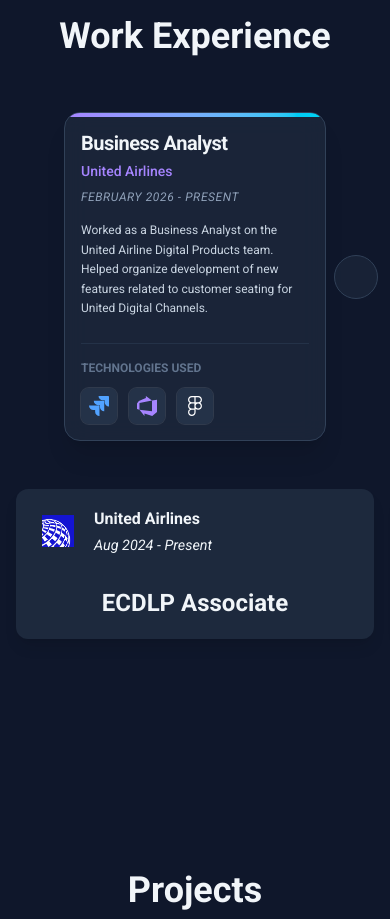
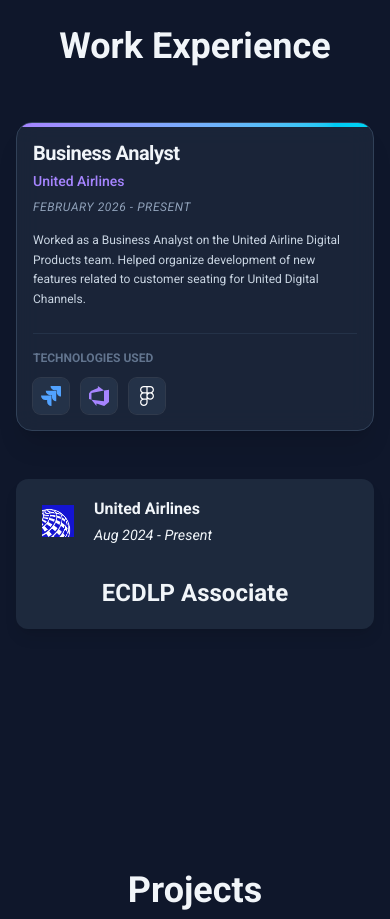
Before and after one commit to BDJONES/portfolio-site, a React (Vite) app in the folder frontend/: page / in a window 390 px wide. Shown: the part 2080-2999 px from the top of the page. Built offline with nearby package versions, Linux system fonts and the light colour scheme; some icons are missing.

Commit message:
Updated styling for homescreen and implemented swiping on the work experience section for jobs

```diff
--- a/frontend/src/components/Home/styling/Home.css
+++ b/frontend/src/components/Home/styling/Home.css
@@ -40,7 +40,8 @@
     }
 }
 
-@media (min-width: 431px) and (max-width: 640px) {
+/* Same avatar size from 431px through 767px (so 640 and 767 match) */
+@media (min-width: 431px) and (max-width: 767px) {
     .AvatarContainer {
         @apply max-w-[220px];
     }
--- a/frontend/src/components/WorkExperience/JobCarousel.tsx
+++ b/frontend/src/components/WorkExperience/JobCarousel.tsx
@@ -1,8 +1,13 @@
-import { useState, useEffect } from "react";
+import { useState, useEffect, useRef } from "react";
 import { JobProps, SkillItem } from "./Job";
 import "./styling/JobCarousel.css";
 import { motion } from "framer-motion";
 import { CarouselNavButton } from "../common/CarouselNavButton";
+
+/** Minimum horizontal movement (px) before we treat the gesture as horizontal (avoids stealing vertical scroll). */
+const SWIPE_LOCK_THRESHOLD = 12;
+/** Minimum swipe distance (px) to change slide on release. */
+const SWIPE_CHANGE_THRESHOLD = 40;
 
 // Only show tooltip when device supports hover (not on touch/mobile)
 const supportsHover = () =>
@@ -79,6 +84,12 @@
 
     const [currentIndex, setCurrentIndex] = useState(0);
     const [slideDirection, setSlideDirection] = useState<"left" | "right">("right");
+    const [dragOffset, setDragOffset] = useState(0);
+    const swipeRef = useRef<HTMLDivElement>(null);
+    const touchStartRef = useRef<{ x: number; y: number } | null>(null);
+    const gestureLockRef = useRef<"h" | "v" | null>(null);
+    const lastDeltaXRef = useRef(0);
+    const justSwipedRef = useRef(false);
 
     // Clamp currentIndex to valid range - handles case when jobs array shrinks
     const safeCurrentIndex =
@@ -92,6 +103,82 @@
             setCurrentIndex(safeCurrentIndex);
         }
     }, [currentIndex, safeCurrentIndex]);
+
+    // Touch swipe: same behavior as Experience carousel (lock to horizontal after threshold, 40px to change slide)
+    useEffect(() => {
+        const el = swipeRef.current;
+        if (!el) return;
+
+        const handleTouchStart = (e: TouchEvent) => {
+            if (e.touches.length !== 1) return;
+            touchStartRef.current = { x: e.touches[0].clientX, y: e.touches[0].clientY };
+            gestureLockRef.current = null;
+            lastDeltaXRef.current = 0;
+        };
+
+        const handleTouchMove = (e: TouchEvent) => {
+            if (e.touches.length !== 1 || !touchStartRef.current) return;
+            const deltaX = e.touches[0].clientX - touchStartRef.current.x;
+            const deltaY = e.touches[0].clientY - touchStartRef.current.y;
+
+            if (gestureLockRef.current === null) {
+                if (Math.abs(deltaX) > SWIPE_LOCK_THRESHOLD || Math.abs(deltaY) > SWIPE_LOCK_THRESHOLD) {
+                    gestureLockRef.current = Math.abs(deltaX) > Math.abs(deltaY) ? "h" : "v";
+                }
+            }
+
+            if (gestureLockRef.current === "h") {
+                e.preventDefault();
+                lastDeltaXRef.current = deltaX;
+                setDragOffset(deltaX);
+            }
+        };
+
+        const handleTouchEnd = () => {
+            if (gestureLockRef.current === "h") {
+                const dx = lastDeltaXRef.current;
+                if (dx < -SWIPE_CHANGE_THRESHOLD) {
+                    setSlideDirection("right");
+                    setCurrentIndex((i) => Math.min(i + 1, sortedJobs.length - 1));
+                    justSwipedRef.current = true;
+                    setTimeout(() => {
+                        justSwipedRef.current = false;
+                    }, 300);
+                } else if (dx > SWIPE_CHANGE_THRESHOLD) {
+                    setSlideDirection("left");
+                    setCurrentIndex((i) => Math.max(0, i - 1));
+                    justSwipedRef.current = true;
+                    setTimeout(() => {
+                        justSwipedRef.current = false;
+                    }, 300);
+                }
+            }
+            setDragOffset(0);
+            touchStartRef.current = null;
+            gestureLockRef.current = null;
+        };
+
+        const handleClickCapture = (e: MouseEvent) => {
+            if (justSwipedRef.current) {
+                e.preventDefault();
+                e.stopPropagation();
+                justSwipedRef.current = false;
+            }
+        };
+
+        el.addEventListener("touchstart", handleTouchStart, { passive: true });
+        el.addEventListener("touchmove", handleTouchMove, { passive: false });
+        el.addEventListener("touchend", handleTouchEnd, { passive: true });
+        el.addEventListener("touchcancel", handleTouchEnd, { passive: true });
+        el.addEventListener("click", handleClickCapture, true);
+        return () => {
+            el.removeEventListener("touchstart", handleTouchStart);
+            el.removeEventListener("touchmove", handleTouchMove);
+            el.removeEventListener("touchend", handleTouchEnd);
+            el.removeEventListener("touchcancel", handleTouchEnd);
+            el.removeEventListener("click", handleClickCapture, true);
+        };
+    }, [sortedJobs.length]);
 
     const handlePrevious = () => {
         setSlideDirection("left");
@@ -124,6 +211,7 @@
 
     const hasPrevious = safeCurrentIndex > 0;
     const hasNext = safeCurrentIndex < sortedJobs.length - 1;
+    const isDragging = dragOffset !== 0;
 
     return (
         <motion.div
@@ -145,6 +233,11 @@
 
                 {/* Job Card */}
                 <div className="jobCarouselCardContainer">
+                    <div
+                        ref={swipeRef}
+                        className={`jobCarouselCardDragWrapper${isDragging ? " jobCarouselCardDragWrapperDragging" : ""}`}
+                        style={{ transform: `translateX(${dragOffset}px)` }}
+                    >
                         <motion.div
                             key={`${currentJob.companyName}-${currentJob.role}-${currentIndex}`}
                             initial={{ opacity: 0, x: slideDirection === "right" ? 50 : -50 }}
@@ -194,6 +287,7 @@
                         )}
                         </motion.div>
                     </div>
+                </div>
 
                 <div className="jobCarouselArrowSpacer jobCarouselArrowSpacerRight">
                     <CarouselNavButton
--- a/frontend/src/components/WorkExperience/styling/JobCarousel.css
+++ b/frontend/src/components/WorkExperience/styling/JobCarousel.css
@@ -20,6 +20,24 @@
     display: flex;
     justify-content: center;
     max-width: 425px;
+}
+
+.jobCarouselCardDragWrapper {
+    width: 100%;
+    display: flex;
+    justify-content: center;
+    cursor: grab;
+    touch-action: pan-y;
+    transition: transform 0.25s ease-out;
+}
+
+.jobCarouselCardDragWrapper:active {
+    cursor: grabbing;
+}
+
+/* No transition while touch-dragging so card follows finger (same as experience carousel) */
+.jobCarouselCardDragWrapperDragging {
+    transition: none;
 }
 
 .jobCarouselItem {
@@ -221,6 +239,13 @@
     width: 3rem;
     min-height: 3rem;
     position: relative;
+}
+
+/* Mobile: hide nav buttons and use drag/swipe only */
+@media (max-width: 768px) {
+    .jobCarouselArrowSpacer {
+        display: none;
+    }
 }
 
 /* Small screens (≤iPhone 14): position arrow buttons in spacers; ensure visible and tappable */
```
Lines whose indentation alone changed are shown as unchanged.
